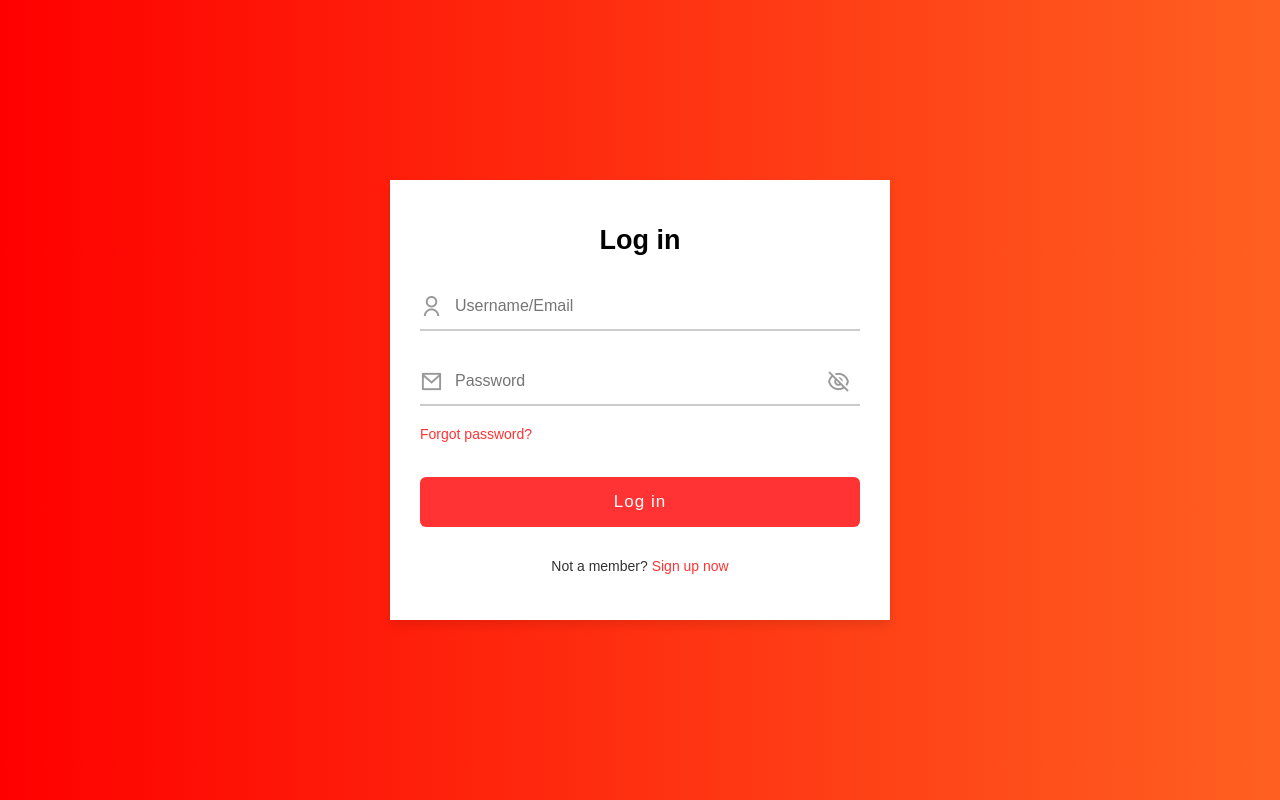
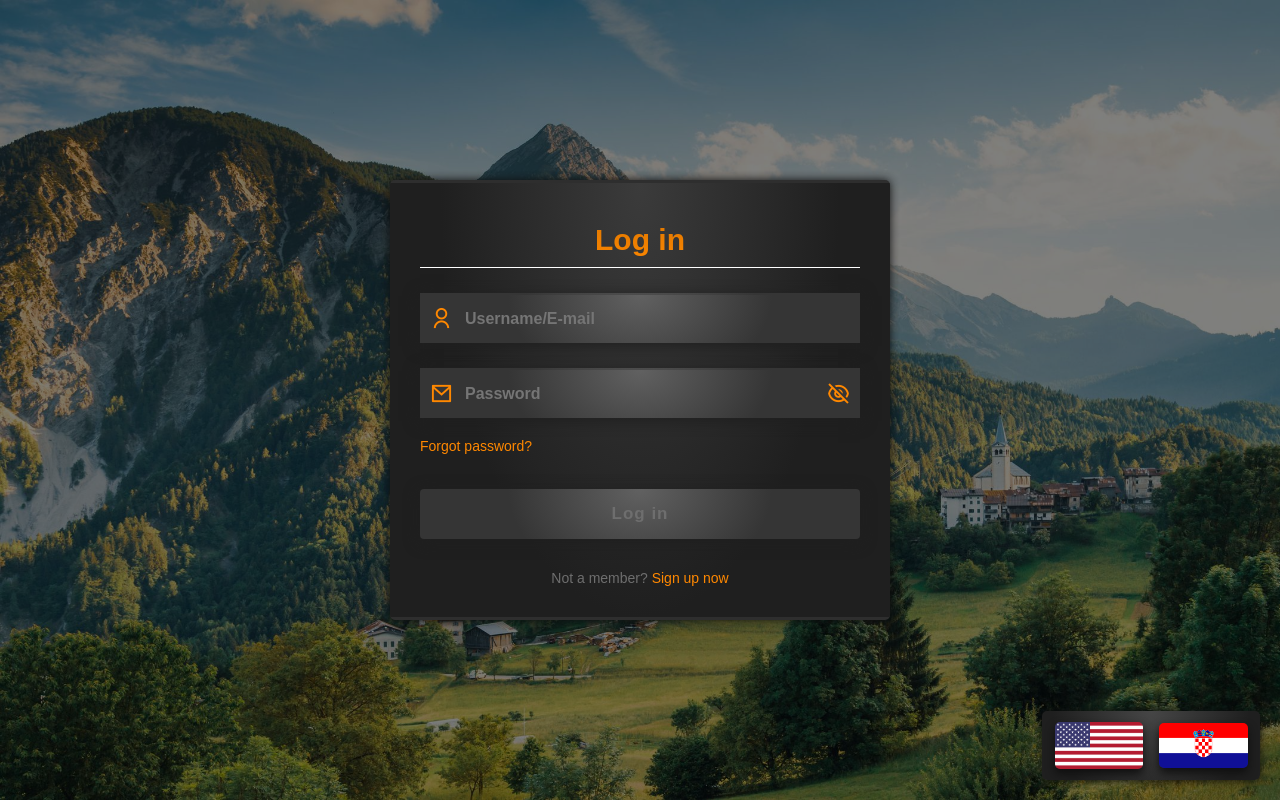
Before and after one commit to S0m3randomguy/projekt, a Django app: page /login/ in a window 1280 px wide. Run offline with Django 4.2, Linux system fonts and the light colour scheme.

Commit message:
Revert "Revert "Added shadows""
This reverts commit b0648ba644723b3fdb14f70a19c1d0bb8b57eb37.

```diff
--- a/assets/languages/en-US/main.json
+++ b/assets/languages/en-US/main.json
@@ -2,7 +2,7 @@
     "login":
     {
         "login_title"           : "Log in",
-        "username_placeholder"  : "Username/Email",
+        "username_placeholder"  : "Username/E-mail",
         "password_placeholder"  : "Password",
         "forgot_password"       : "Forgot password?",
         "not_a_member"          : "Not a member?",
@@ -14,7 +14,7 @@
         "register_title"            : "Register",
         "full_name_placeholder"     : "Full name",
         "username_placeholder"      : "Username",
-        "email_placeholder"         : "Email",
+        "email_placeholder"         : "E-mail",
         "password_placeholder"      : "Password",
         "confirmation_placeholder"  : "Confirm password",
         "terms_and_conditions"      : "I accept all terms and conditions",
--- a/assets/static/css/login/styles.css
+++ b/assets/static/css/login/styles.css
@@ -1,4 +1,3 @@
-
 *{
     margin: 0;
     padding: 0;
@@ -10,16 +9,31 @@ body{
     display: flex;
     align-items: center;
     justify-content: center;
-    background-color: red;
-    background-image: linear-gradient(to right, red , #ff6021);
 }
 
+#bg {
+    background-repeat: no-repeat;
+    background-position: top;
+    background-size: 100% 100%;
+    background-attachment: fixed;
+}
+
+.dim {
+    position: absolute;
+    background-color: #000;
+    width: 100%;
+    height: 100%;
+    opacity: 50%;
+}
+
+/* forms */
 .container{
     position: relative;
     max-width: 500px;
     width: 100%;
-    background: #fff;
-    box-shadow: 0 5px 10px rgba(0, 0, 0, 0.1);
+    border-radius: 5px;
+    background: #2e2e2e;
+    box-shadow: 0 0px 10px #0f0f0f;
     font-family: "Arial";
     overflow: hidden;
     margin: 0 20px;
@@ -33,11 +47,13 @@ body{
     transition: height 0.2s ease;
 }
 
-
 .container .form{
     width: 50%;
     padding: 30px;
-    background-color: #fff;
+    background: radial-gradient(
+        40% 100% at 50% top,
+        #3b3b3b, #1f1f1f
+        );
     transition: margin-left 0.18s ease;
 }
 
@@ -60,15 +76,24 @@ body{
     height: 680px;
 }
 
+/* title */
 .container .form .title{
+    color: #ff8800;
+    background: -webkit-linear-gradient(#db7500, #ff8800);
+    -webkit-background-clip: text;
+    -webkit-text-fill-color: transparent;
     position: relative;
     display: flex;
     align-items: center;
     justify-content: center;
-    font-size: 27px;
-    font-weight: 600;
+    font-size: 30px;
+    padding: 10px;
+    font-weight: 900;
+    border-bottom: 1px solid;
+    border-color: #fff;
 }
 
+/* input fields */
 .form .input-field{
     position: relative;
     height: 50px;
@@ -80,11 +105,17 @@ body{
     position: absolute;
     height: 100%;
     width: 100%;
-    padding: 0 35px;
+    color: #e6e6e6;
+    background: radial-gradient(
+        30% 200% at 50% top,
+        #616161, #353535
+        );
+    box-shadow: 0 3px 15px #1f1f1f;
+    padding: 0 45px;
     border: none;
     outline: none;
     font-size: 16px;
-    border-bottom: 2px solid #ccc;
+    font-weight: 600;
     border-top: 2px solid transparent;
     transition: all 0.2s ease;
 }
@@ -97,24 +128,29 @@ body{
     position: absolute;
     top: 50%;
     transform: translateY(-50%);
-    color: #999;
+    padding: 10px;
+    color: #ff8800;
     font-size: 23px;
     transition: all 0.2s ease;
 }
 
 .input-field input:is(:focus, :valid) ~ i{
-    color: #ff3333;
+    color: #ff8800;
 }
 
+/* icons */
 .input-field i.icon{
     left: 0;
 }
+
+/* show hide password */
 .input-field i.showHidePw{
     right: 0;
     cursor: pointer;
     padding: 10px;
 }
 
+/* checkbox */
 .form .checkbox-text{
     display: flex;
     align-items: center;
@@ -129,43 +165,96 @@ body{
 
 .checkbox-content input{
     margin: 0 8px -2px 4px;
-    accent-color: #ff3333;
+    accent-color: #ff8800;
 }
 
+/* not a member */
 .form .text{
-    color: #333;
+    color: #6e6e6e;
     font-size: 14px;
 }
 
+/* forgot password and sign up now text */
 .form a.text{
-    color: #ff3333;
+    color: #ff8800;
     text-decoration: none;
 }
 .form a:hover{
     text-decoration: underline;
 }
 
+/* log/sign in button */
 .form .button{
     margin-top: 35px;
 }
 
 .form .button input{
     border: none;
-    color: #fff;
+    color: #6e6e6e;
     font-size: 17px;
-    font-weight: 500;
+    font-weight: 600;
     letter-spacing: 1px;
-    border-radius: 6px;
-    background-color: #ff3333;
+    border-radius: 4px;
+    background-color: #494949;
     cursor: pointer;
-    transition: all 0.3s ease;
+    transition: background .3s;
 }
 
 .button input:hover{
-    background-color: #ff0a0a;
+    color: #e6e6e6;
+    background: radial-gradient(
+        30% 200% at 50% top,
+        #ff8800, #ff8800);
 }
 
 .form .login-signup{
     margin-top: 30px;
     text-align: center;
 }
+
+/* change language section */
+.languages {
+    position: absolute;
+    background: radial-gradient(
+        45% 150% at 50% top,
+        #464646, #1f1f1f
+        );
+    margin: 20px;
+    padding: 0.2rem;
+    width: 17%;
+    right: 0px;
+    bottom: 0px;
+    display: flex;
+    align-items: center;
+    justify-content: center;
+    border-radius: 5px;
+    box-shadow: 0 0px 10px #0f0f0f;
+}
+
+#american {
+    margin: 8px;
+    width: 42%;
+    height: 42%;
+    box-shadow: 0 5px 10px #0f0f0f;
+    border-radius: 5px;
+    cursor: pointer;
+    transition: transform .1s;
+}
+
+#american:hover {
+    transform: scale(1.05);
+}
+
+#croatian {
+    margin: 8px;
+    width: 42%;
+    height: 42%;
+    box-shadow: 0 5px 10px #0f0f0f;
+    border-radius: 5px;
+    cursor: pointer;
+    transition: transform .1s;
+}
+
+#croatian:hover {
+    transform: scale(1.05);
+}
--- a/templates/login/main.html
+++ b/templates/login/main.html
@@ -14,8 +14,8 @@
     <title>Log in</title>
 </head>
 
-<body>
-
+<body id="bg" style="background-image: url('{% static 'images/mountains.jpg' %}');">
+    <div class="dim"></div>
     <div class="container">
         <div class="forms">
             <div class="form login">
@@ -96,6 +96,10 @@
             </div>
         </div>
     </div>
+    <div class="languages">
+        <img src="{% static 'images/us-flag.png' %}" id="american">
+        <img src="{% static 'images/croatian-flag.png' %}" id="croatian">
+    </div>
     <script src="{% static 'js/login/script.js' %}"></script>
 </body>
 </html>
```
Also changed, not shown: assets/static/images/croatian-flag.png (added), assets/static/images/mountains.jpg (added), assets/static/images/us-flag.png (added).
